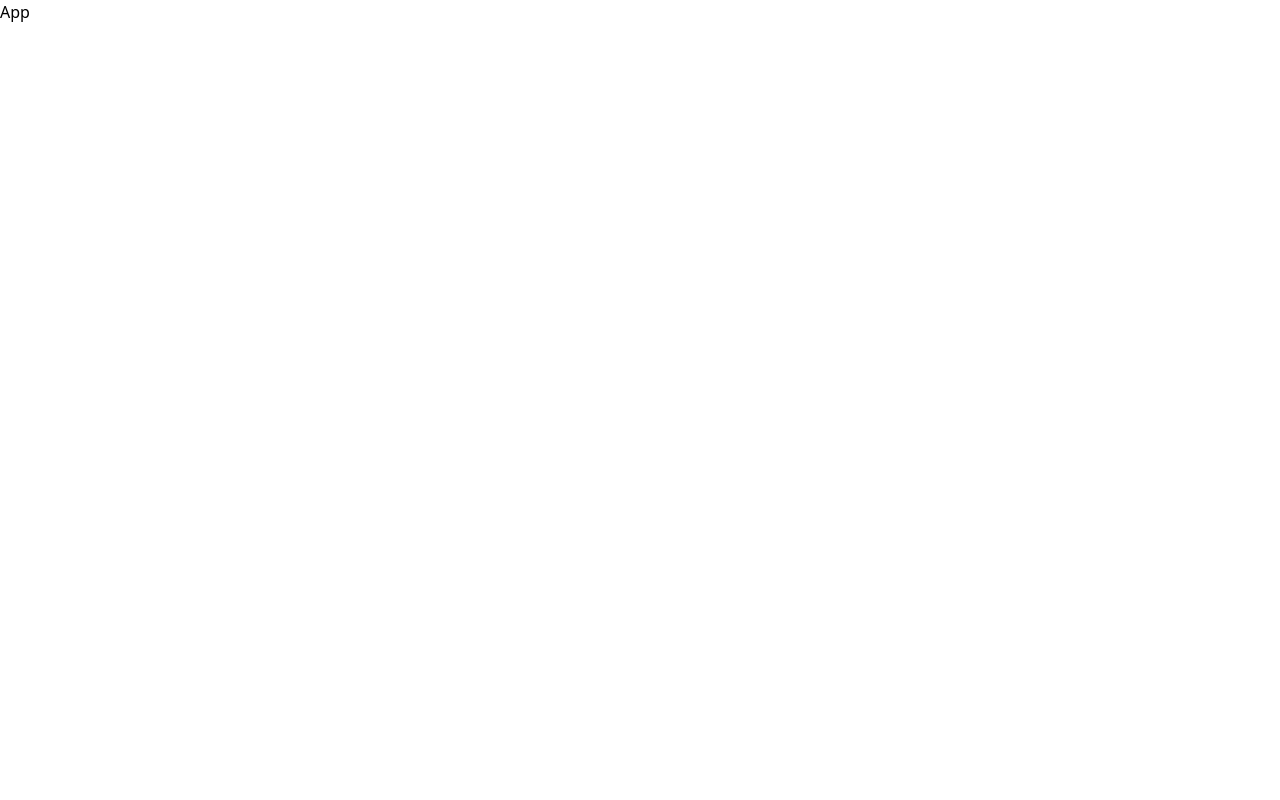
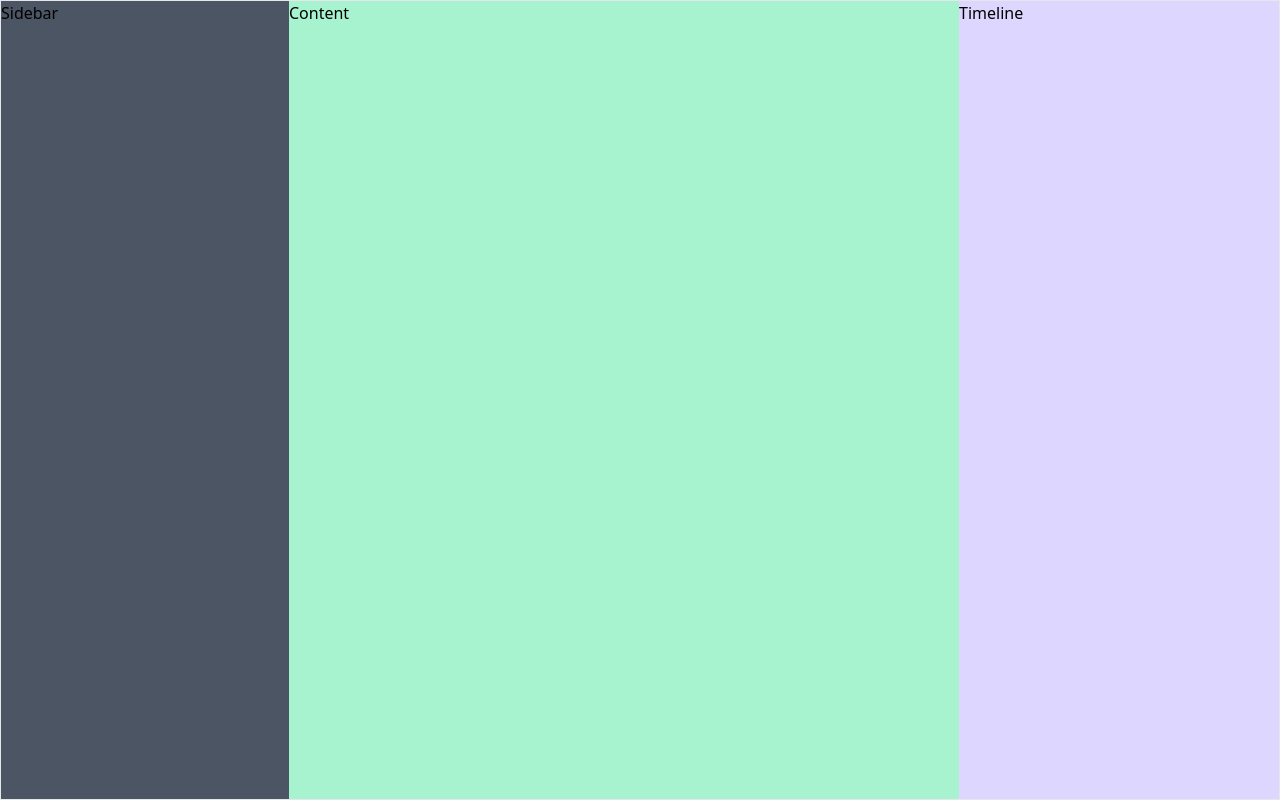
Before and after one commit to haguse/twitter-clone, a React (Create React App) app: page / in a window 1280 px wide. Built offline with nearby package versions, Linux system fonts and the light colour scheme.

Commit message:
Create Layout Components

```diff
--- a/src/App.js
+++ b/src/App.js
@@ -1,11 +1,17 @@
-import React from 'react'
+import React from "react";
+import Container from "./layout/Container";
+import Content from "./layout/Content";
+import Sidebar from "./layout/Sidebar";
+import Widgets from "./layout/Widgets";
 
 const App = () => {
   return (
-    <div>
-      App
-    </div>
-  )
-}
+    <Container>
+      <Sidebar />
+      <Content />
+      <Widgets />
+    </Container>
+  );
+};
 
-export default App
+export default App;
--- /dev/null
+++ b/src/layout/Container.js
@@ -0,0 +1,11 @@
+import React from 'react'
+
+const Container = ({children}) => {
+    return (
+        <div className="flex max-w-7xl min-h-screen mx-auto border">
+            {children}
+        </div>
+    )
+}
+
+export default Container
--- /dev/null
+++ b/src/layout/Content.js
@@ -0,0 +1,11 @@
+import React from 'react'
+
+const Content = () => {
+    return (
+        <main className="bg-green-200 flex-1">
+            Content
+        </main>
+    )
+}
+
+export default Content
--- /dev/null
+++ b/src/layout/Sidebar.js
@@ -0,0 +1,11 @@
+import React from 'react'
+
+const Sidebar = () => {
+    return (
+        <div className="w-72 bg-gray-600">
+            Sidebar
+        </div>
+    )
+}
+
+export default Sidebar
--- /dev/null
+++ b/src/layout/Widgets.js
@@ -0,0 +1,11 @@
+import React from 'react'
+
+const Widgets = () => {
+    return (
+        <aside className="bg-purple-200 w-80">
+            <h1>Timeline</h1>
+        </aside>
+    )
+}
+
+export default Widgets
```
